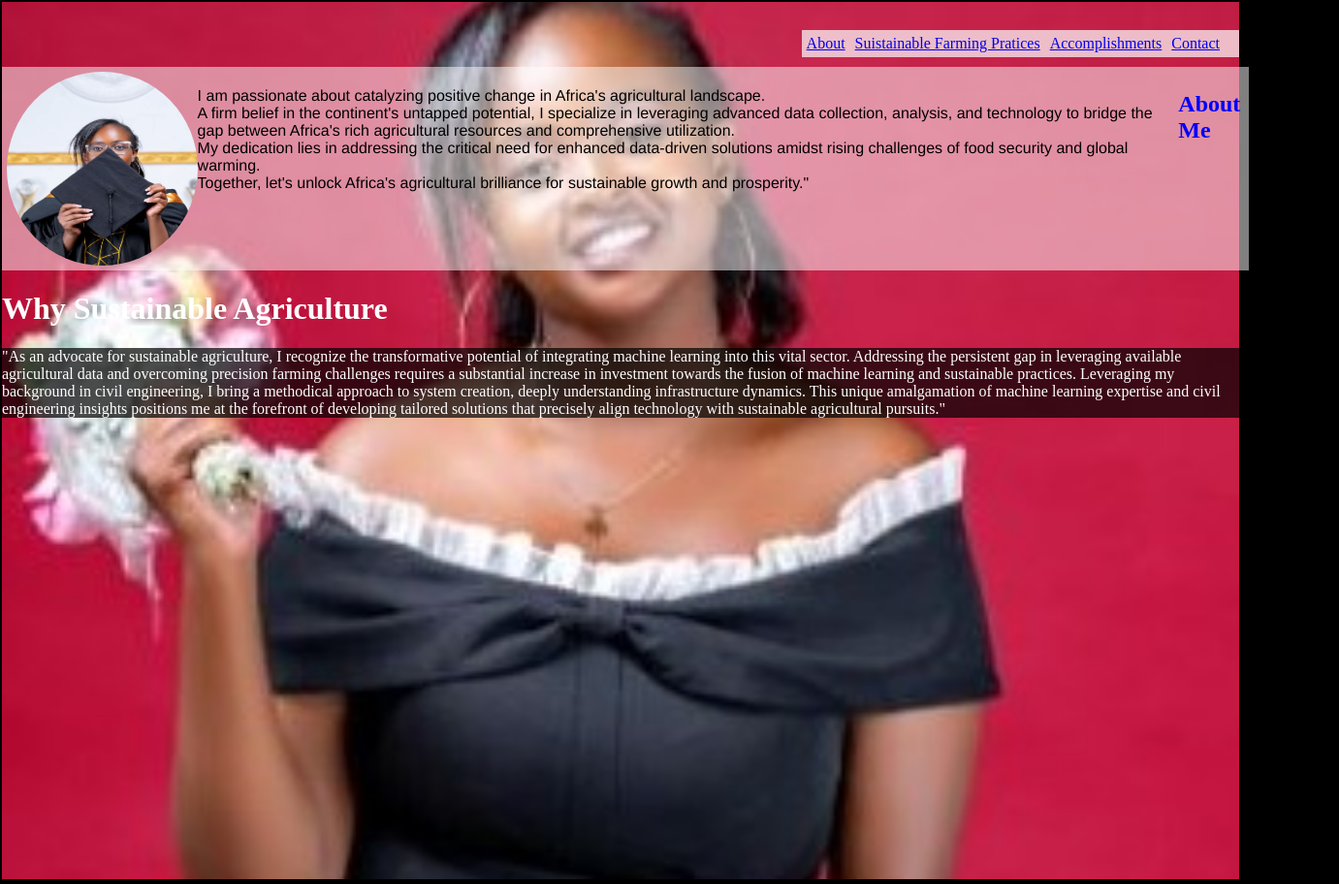
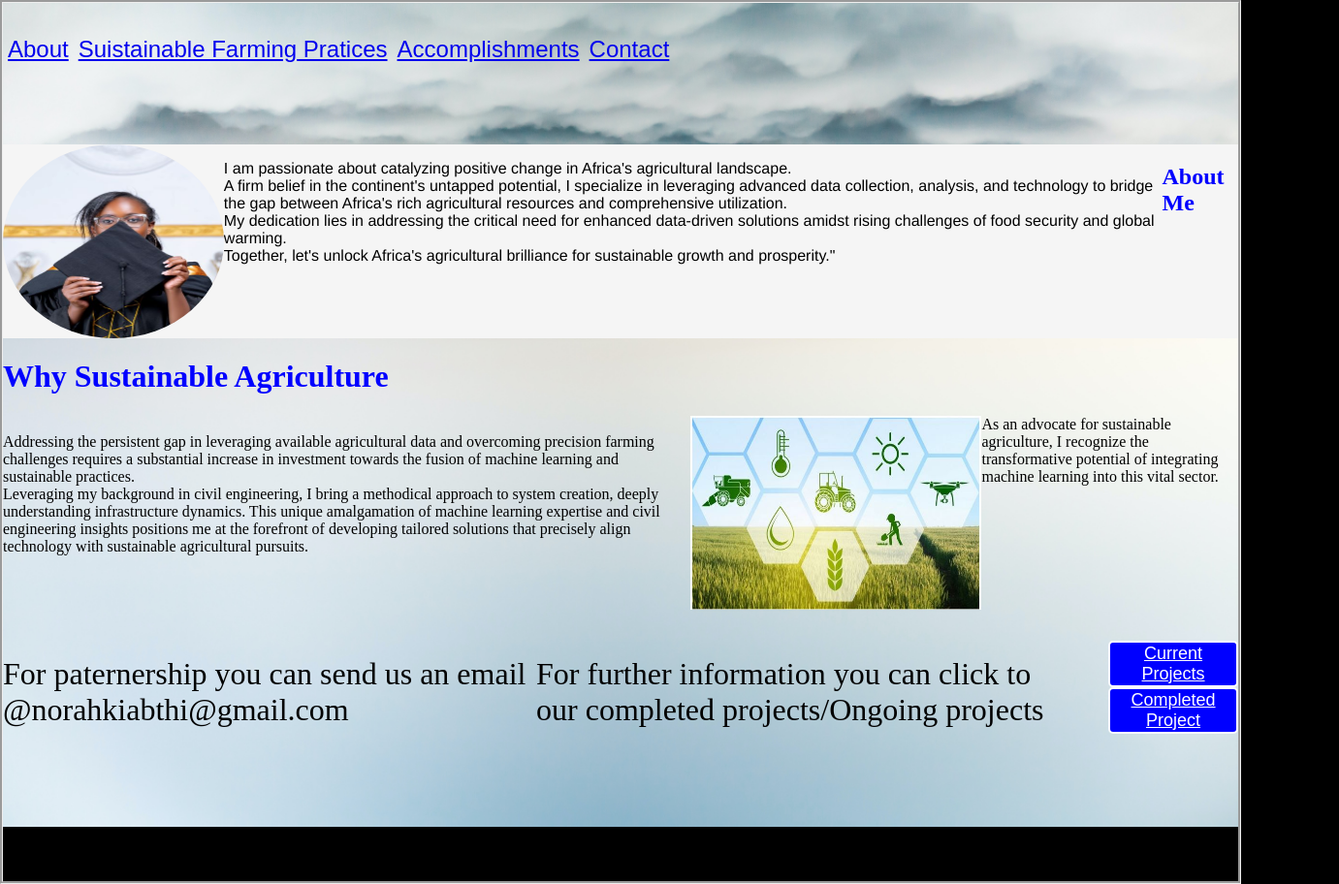
Before and after one commit to norahkibathi/personal-website-assignment-, a plain HTML site: page personal website/index.html in a window 1280 px wide. Shown: the top 912 px of the page at 97% size, 1381 px wide, since content can reach past the window. Drawn offline with Linux system fonts and the light colour scheme.

Commit message:
completed assignment

```diff
--- a/personal website/css.css
+++ b/personal website/css.css
@@ -1,27 +1,50 @@
 body{
    background-color: black; z-index: auto;
    color: white;
-   background-image:url(MOM.JPG) ;
+   background-image:url(unsplash.jpg) ;
    background-repeat: no-repeat;
    margin: 0px;
-      border: 2px solid black;
    z-index: 3;
    background-size: cover;
    backdrop-filter: blur(0.3s);
-   display: flex;
-   flex-direction: column;
    transition: background-image 0.3s ease;
    background-position:top 5%;
    flex-grow: 10px;
    position:absolute;
+   margin-bottom:0px ;
+   gap:0;
+   border-style: groove;
+
       }
-.content{
+  body .alas{
+   display: flex;
+   flex-direction: column;
+  margin: 0px;
+padding: 0px;
+
+  }
+  .content{
 display: inline-flex;
 flex-direction: row;
+}
+p,#agriculture {
+   color: black;
+   font-size: small
+   font-style: normal;
+   padding: 20px;
+   display:flex;
+   flex-direction: row-reverse;
+   margin:0
+   flex-wrap: nowrap;
+   width: 100%;
+   height: 200px;
+   Padding: 0px;
+
 }
  div .content {
         color: black;
    font-family: Helvetica;
+   padding: 0px;
 
 }
 .details
@@ -35,10 +58,22 @@ flex-direction: row;
    width: 100%;
    height: 200px;
    margin top: 50px;
-   Padding: 5px;
-   background-color:rgba(255,255,255,0.5);
-   margin-top: 50px;
+   Padding: 0px;
+     margin-top: 50px;
 
+
+}}
+
+.Suistainable{
+     padding: 20px;
+   display:flex;
+   flex-direction: row-reverse;
+   margin:0
+   flex-wrap: nowrap;
+   width: 100%;
+   height: 200px;
+   Padding: 0px;
+      margin-top: 0px;
 
 }
 .details{
@@ -52,11 +87,7 @@ flex-direction: row;
       border-radius: 50%;
       overflow:hidden:
       }
-#instagram {
-   width: 150px;
-   height: 125px;
 
-}
 #JOURNEY {
    border: 2px solid black;
    z-index: 1;
@@ -67,14 +98,18 @@ flex-direction: row;
    box-sizing: border-box;
    flex-direction: row;
    list-style-type: square;
-   float:right;
+   justify-content: space-between;
+    height: 6rem;
+    align-items: center;
    padding: 5px;
-   margin-top: 29px;
-   margin-bottom: 10px;
-     margin-left: 20px;
+   margin-top: 0px;
+   margin-bottom: 0px;
+     margin-left: 0px;
    padding-right: 10px;
    list-style-type: none;
-   background-color: rgba(255, 255, 255, 0.7);
+   font-style: italic;
+   font: 1em sans-serif;
+   font-size: x-large;
 
 }
 #about li a{
@@ -90,15 +125,26 @@ article {
    background-color: red
 
 }
+.projects{
+   display: flex;
+   flex-direction: row;
+   background-color:none
+}
 button{
-   background-color:red;
+   background-color:blue;
    color: white;
    border-radius: 5px;
    padding: 5px, 10px;
-   border: 2px solid black;
+   border: 2px solid;
    display: inline-flex;
    flex-direction: row;
-   margin: 50%;
+   font-size: larger;
+   float: right;
+}
+#JOURNEY{
+   height: 200px;
+   width: 300px;
+   border: none;
 }
 button a{
    color: white;
--- a/personal website/index.html
+++ b/personal website/index.html
@@ -8,7 +8,7 @@
     </head>
 <body >
 
-       <div class="body">
+       <div class="alas">
    <div id="about">
     <ul>
         <li><a href="2227.jpg">About</a></li>
@@ -25,27 +25,18 @@
         </div>
 
     <div class="Suistainable">
-    <h1>Why Sustainable Agriculture</h1>
-    <article> "As an advocate for sustainable agriculture, I recognize the transformative potential of integrating machine learning into this vital sector. Addressing the persistent gap in leveraging available agricultural data and overcoming precision farming challenges requires a substantial increase in investment towards the fusion of machine learning and sustainable practices. Leveraging my background in civil engineering, I bring a methodical approach to system creation, deeply understanding infrastructure dynamics. This unique amalgamation of machine learning expertise and civil engineering insights positions me at the forefront of developing tailored solutions that precisely align technology with sustainable agricultural pursuits."</article>
+    <h1 style="color:blue">Why Sustainable Agriculture</h1>
+    <p id="Agriculture"> As an advocate for sustainable agriculture, I recognize the transformative potential of integrating machine learning into this vital sector.<img src="JOURNEY.JPG" alt="JOURNEY" id="JOURNEY"><br>  Addressing the persistent gap in leveraging available agricultural data and overcoming precision farming challenges requires a substantial increase in investment towards the fusion of machine learning and sustainable practices.<br> Leveraging my background in civil engineering, I bring a methodical approach to system creation, deeply understanding infrastructure dynamics. This unique amalgamation of machine learning expertise and civil engineering insights positions me at the forefront of developing tailored solutions that precisely align technology with sustainable agricultural pursuits.</p>
 </div>
 <div class="projects">
+<p style="font-size: xx-large;">For paternership you can send us an email @norahkiabthi@gmail.com</p>
+ <p style="font-size: xx-large;">For further information you can click to our completed projects/Ongoing projects</p>
+
     <ul id="Projo">
         <button><a href="currentprojects"> Current Projects</a></button>
         <button><a href="completed projects">Completed Project</a></button>
     </ul>
 </div>
- <div class="social media">
-                    <footer class="footer">
-            <ul>
-                <li><img id="instagram"  src="2227.jpg" alt="instagram" > @norah-kibathi</li>
-                <li><a href="2227.jpg"></a></li>
-                <li><a href="2227.jpg"></a></li>
-                <li><a href="2227.jpg"></a></li>
-                <li><a href="2227.jpg"></a></li>
-                        </ul>
-
-        </footer>
-                </div>
 
 </div>
 </body>
```
Also changed, not shown: personal website/unsplash.jpg (added), 1 other file.
